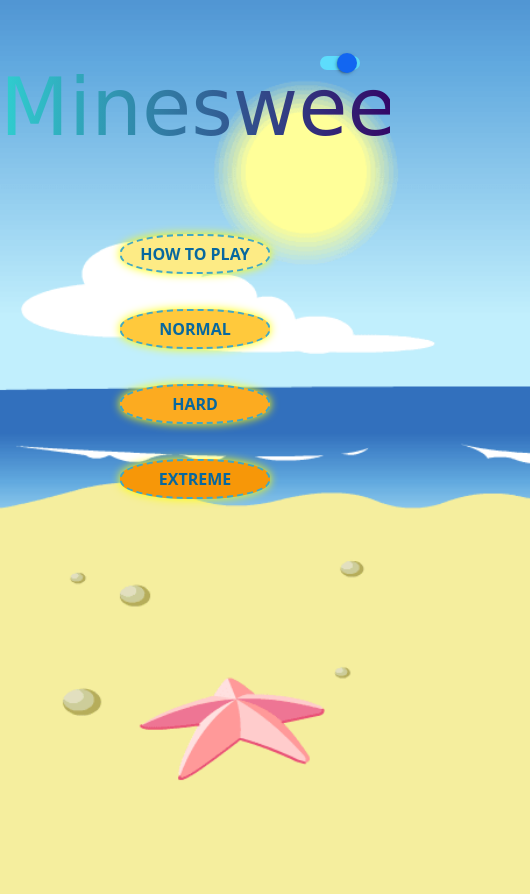
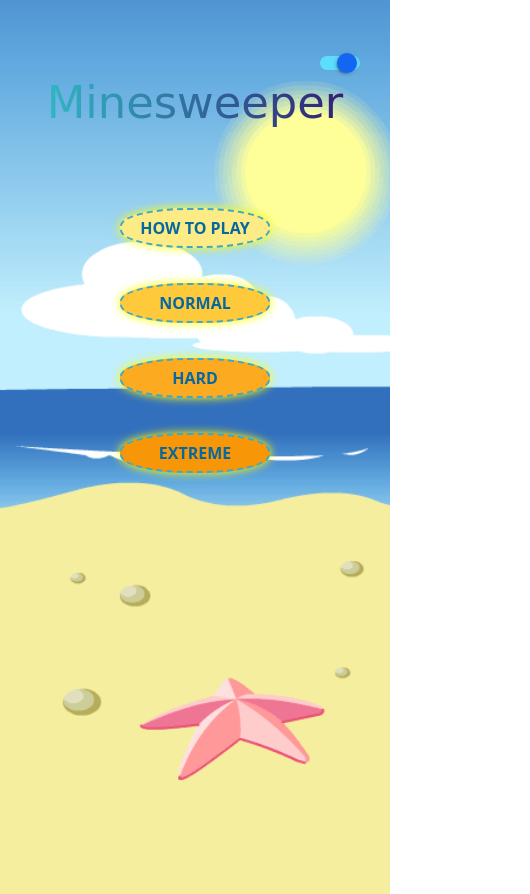
Before and after one commit to shu-hu/project-1-minesweeper, a plain HTML site: page index.html in a window 390 px wide. Shown: the whole page, 530 px wide, since content can reach past the window. Drawn offline with nearby package versions, Linux system fonts and the light colour scheme; a web font is replaced by a local one.

Commit message:
add title font size for phone

```diff
--- a/css/style.css
+++ b/css/style.css
@@ -227,3 +227,10 @@ div.board {
     background-color:rgb(93, 220, 252);
     font-size: 20px;
 }
+
+@media only screen and (max-width: 768px) {
+    #title {
+        font-size: 2.8rem;
+        padding-top: 1rem;
+    }
+}
```
